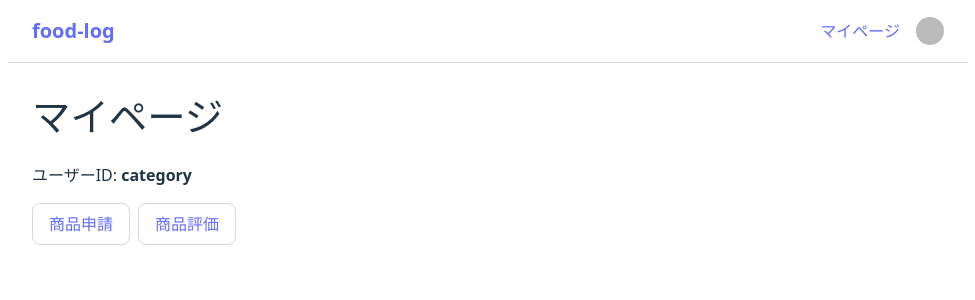
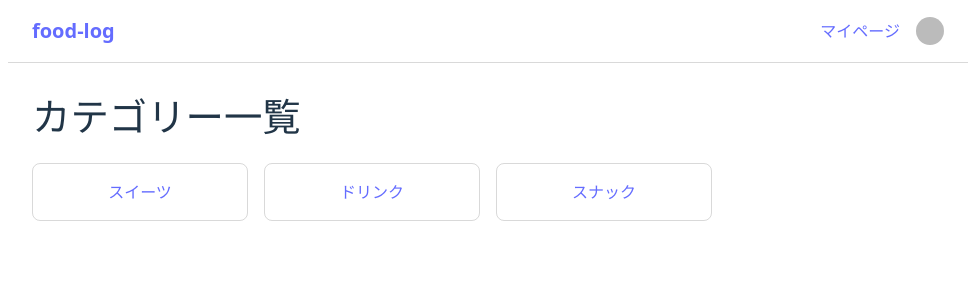
Before and after one commit to nanashinogonbei/food-log, a React (Vite) app: page /category in a window 1280 px wide. Shown: the top 300 px of the page, without its empty margins (152-1127 px from the left). Built offline with nearby package versions, Linux system fonts and the light colour scheme; no server answers; sample sign-in values are in the browser's storage; some icons are missing.

Commit message:
カテゴリー一覧ページを追加

```diff
--- a/src/App.tsx
+++ b/src/App.tsx
@@ -3,6 +3,7 @@ import './App.css'
 import Header from './components/Header.tsx'
 import RequireAuth from './components/RequireAuth.tsx'
 import TopPage from './pages/TopPage.tsx'
+import CategoryListPage from './pages/CategoryListPage.tsx'
 import CategoryPage from './pages/CategoryPage.tsx'
 import ProductPage from './pages/ProductPage.tsx'
 import MyPage from './pages/MyPage.tsx'
@@ -17,6 +18,8 @@ function App() {
       <Routes>
         {/* トップページ */}
         <Route path="/" element={<TopPage />} />
+        {/* カテゴリー一覧ページ */}
+        <Route path="/category" element={<CategoryListPage />} />
         {/* カテゴリーページ */}
         <Route path="/category/:categoryId" element={<CategoryPage />} />
         {/* 詳細ページ */}
--- /dev/null
+++ b/src/pages/CategoryListPage.tsx
@@ -0,0 +1,25 @@
+import { Link } from 'react-router-dom'
+
+// TODO: 実データ取得(API/DB)に置き換える
+const categories = [
+  { id: 'sweets', name: 'スイーツ' },
+  { id: 'drink', name: 'ドリンク' },
+  { id: 'snack', name: 'スナック' },
+]
+
+function CategoryListPage() {
+  return (
+    <div className="page">
+      <h1 className="page__title">カテゴリー一覧</h1>
+      <div className="card-grid">
+        {categories.map((category) => (
+          <Link key={category.id} to={`/category/${category.id}`}>
+            {category.name}
+          </Link>
+        ))}
+      </div>
+    </div>
+  )
+}
+
+export default CategoryListPage
--- a/src/pages/TopPage.tsx
+++ b/src/pages/TopPage.tsx
@@ -19,7 +19,9 @@ function TopPage() {
       <h1 className="page__title">トップページ</h1>
       <p>不特定多数が商品を評価するコミュニティサイトです。</p>
 
-      <h2>カテゴリーから探す</h2>
+      <h2>
+        カテゴリーから探す <Link to="/category">（一覧を見る）</Link>
+      </h2>
       <div className="card-grid">
         {categories.map((category) => (
           <Link key={category.id} to={`/category/${category.id}`}>
```
